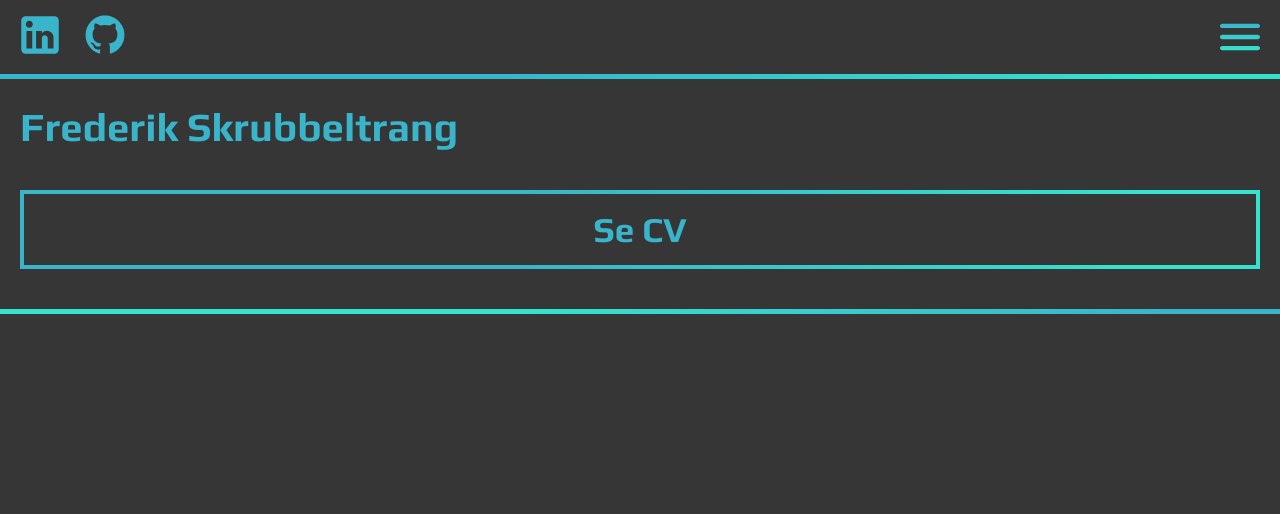
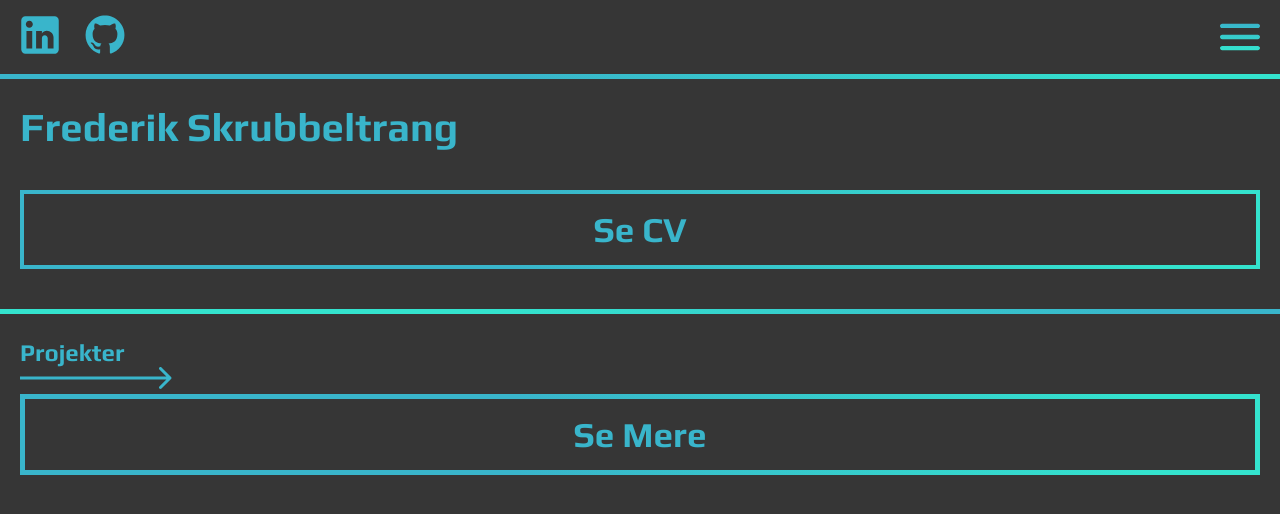
Before and after one commit to fredeskrubba/portfolio-2.0, a React (Vite) app: page / in a window 1280 px wide. Shown: the top 514 px of the page. Built offline with nearby package versions, Linux system fonts and the light colour scheme.

Commit message:
add section html + styling

```diff
--- a/src/App.jsx
+++ b/src/App.jsx
@@ -1,11 +1,13 @@
 import Nav from "./components/nav/Nav"
 import Header from "./components/header/Header"
+import Projects from "./components/projects/Projects"
 function App() {
 
   return (
     <>
       <Nav/>
       <Header/>
+      <Projects/>
     </>
   )
 }
--- /dev/null
+++ b/src/components/projects/Projects.jsx
@@ -0,0 +1,14 @@
+import React from 'react'
+import arrow from "../../assets/img/arrow-1.svg"
+
+const Projects = () => {
+  return (
+    <section className='projects'>
+        <h2 className='section-title'>Projekter</h2>
+        <img src={arrow} alt="" />
+        <p className="more-button">Se Mere</p>
+    </section>
+  )
+}
+
+export default Projects
--- a/src/styles/input.scss
+++ b/src/styles/input.scss
@@ -1,6 +1,7 @@
 @use "./partials/variables";
 @use "./partials/nav";
 @use "./partials/header";
+@use "./partials/projects";
 
 body{
     background-color: variables.$color-1;
@@ -12,3 +13,14 @@ body{
 p, h1, h2, h3, h4, h5, h6{
     margin: 0;
 }
+
+.more-button{
+    color: variables.$color-2;
+    font-size: 35px;
+    font-weight: 700;
+    text-align: center;
+    border: 5px solid;
+    border-image-source: linear-gradient(90deg, rgba(57,181,203,1) 40%, rgba(52,227,206,1) 91%);
+    border-image-slice: 1;
+    padding: 15px 0;
+}
--- a/src/styles/output.css
+++ b/src/styles/output.css
@@ -41,6 +41,13 @@
   padding: 15px 0;
 }
 
+.projects {
+  padding: 25px 20px;
+}
+.projects .section-title {
+  color: #39B5CB;
+}
+
 body {
   background-color: #363636;
   font-family: "Play", sans-serif;
@@ -52,4 +59,15 @@ p, h1, h2, h3, h4, h5, h6 {
   margin: 0;
 }
 
+.more-button {
+  color: #39B5CB;
+  font-size: 35px;
+  font-weight: 700;
+  text-align: center;
+  border: 5px solid;
+  border-image-source: linear-gradient(90deg, rgb(57, 181, 203) 40%, rgb(52, 227, 206) 91%);
+  border-image-slice: 1;
+  padding: 15px 0;
+}
+
 /*# sourceMappingURL=output.css.map */
--- /dev/null
+++ b/src/styles/partials/_projects.scss
@@ -0,0 +1,8 @@
+@use "./variables";
+
+.projects{
+    padding: 25px 20px;
+    .section-title{
+        color: variables.$color-2;
+    }
+}
```
Also changed, not shown: src/assets/img/arrow-1.svg (added), 1 other file (tests, documents, lock files or other folders).
